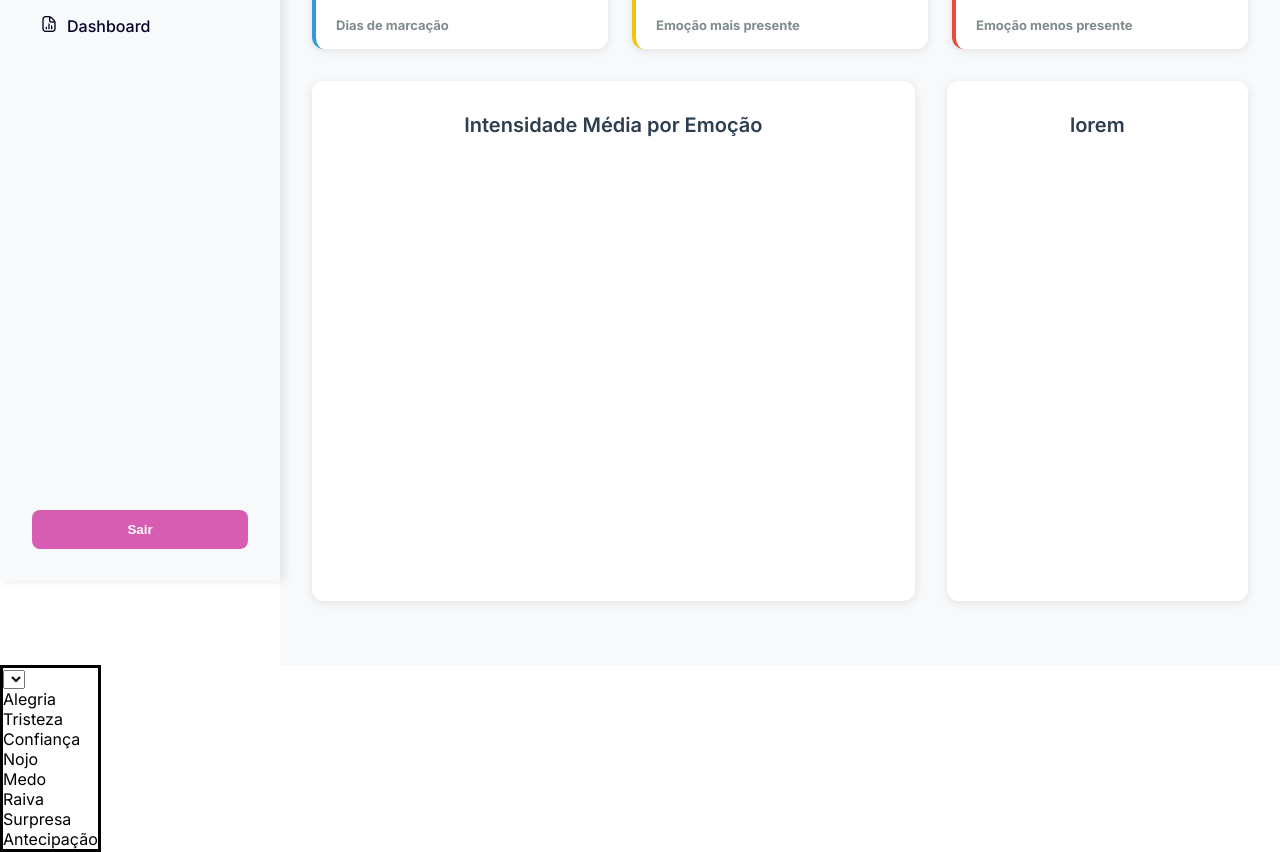
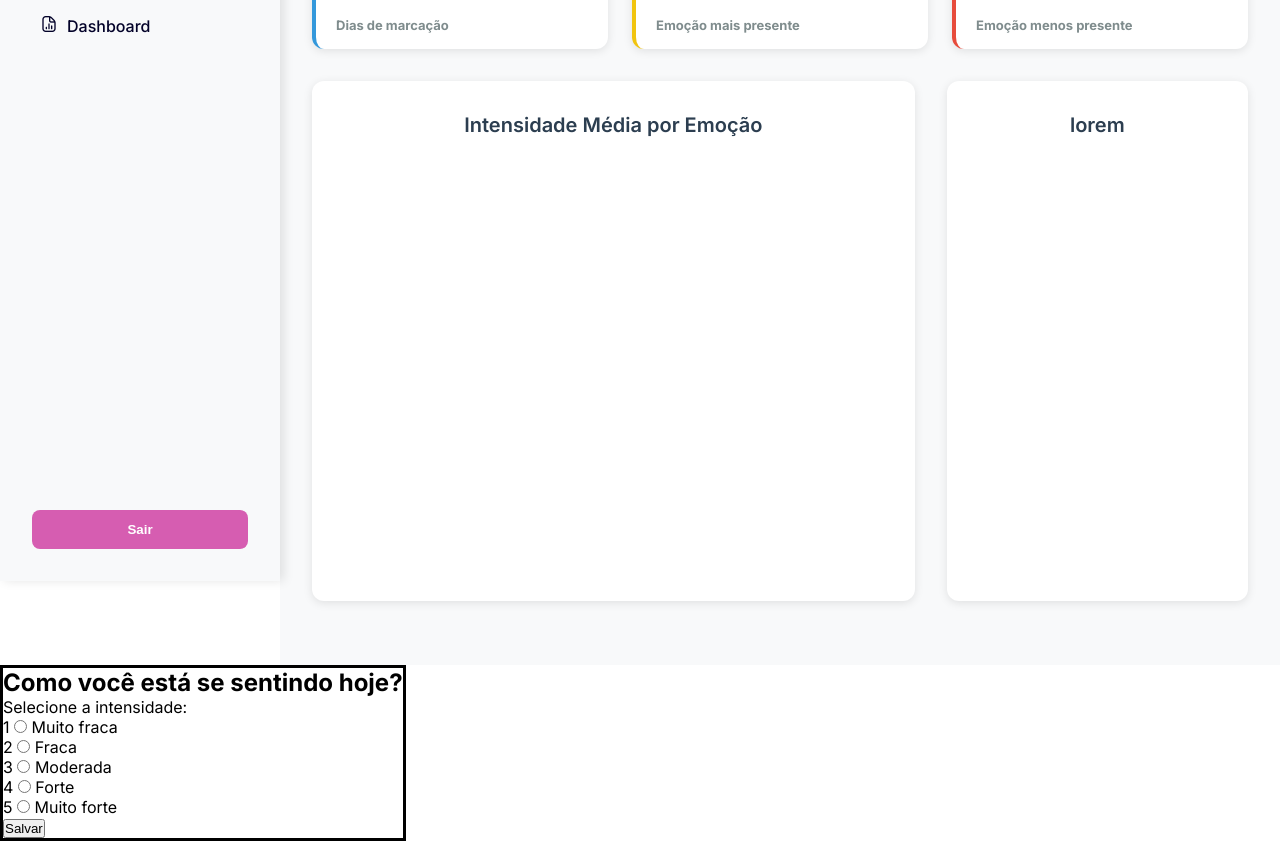
Before and after one commit to nathalli99/mood-tracker, a website: page public/dashboard/dashboard.html in a window 1280 px wide. Shown: the part 219-1071 px from the top of the page. Drawn offline with nearby package versions, Linux system fonts and the light colour scheme; no server answers.

Commit message:
[feat] modal emoções

```diff
--- a/public/dashboard/dashboard.html
+++ b/public/dashboard/dashboard.html
@@ -138,39 +138,60 @@
                 </section>
             </div>
 
+            <div id="mensagem_erro"></div>
+
         </main>
     </div>
 
-    <dialog open="">
-        <section class="emotion-modal">
-            <select>
-                <option value="1"></option>
-            </select>
-            <div id="alegria">
-                <p>Alegria</p>
+    <dialog open="" id="openModal" class="mood-modal">
+        <div class="emotion-modal">
+            <div class="title-modal">
+                <h2>Como você está se sentindo hoje?</h2>
             </div>
-            <div id="tristeza">
-                <p>Tristeza</p>
+            <form id="formEmotions" class="form-emotions">
+                <div class="emotions-selection">
+                    <div id="emotionsButtons" class="emotions-buttons">
+                        <!-- botões serão carregados dinamicamente aqui-->
                     </div>
-            <div id="confianca">
-                <p>Confiança</p>
+                    <input type="hidden" id="selectedEmotion" name="emotion" required>
                 </div>
-            <div id="nojo">
-                <p>Nojo</p>
+
+                <div class="intensity-selection">
+                    <label>Selecione a intensidade:</label>
+                    <div class="radio_container">
+                        <div class="radio_option">
+                            <label for="intensidade1">1</label>
+                            <input type="radio" id="intensidade1" name="intensidade" value="1" required>
+                            <label for="intensidade1">Muito fraca</label>
                         </div>
-            <div id="medo">
-                <p>Medo</p>
+                        <div class="radio_option">
+                            <label for="intensidade2">2</label>
+                            <input type="radio" id="intensidade2" name="intensidade" value="2" required>
+                            <label for="intensidade2">Fraca</label>
                         </div>
-            <div id="raiva">
-                <p>Raiva</p>
+                        <div class="radio_option">
+                            <label for="intensidade3">3</label>
+                            <input type="radio" id="intensidade3" name="intensidade" value="3" required>
+                            <label for="intensidade3">Moderada</label>
                         </div>
-            <div id="surpresa">
-                <p>Surpresa</p>
+                        <div class="radio_option">
+                            <label for="intensidade4">4</label>
+                            <input type="radio" id="intensidade4" name="intensidade" value="4" required>
+                            <label for="intensidade4">Forte</label>
                         </div>
-            <div id="antecipacao">
-                <p>Antecipação</p>
+                        <div class="radio_option">
+                            <label for="intensidade5">5</label>
+                            <input type="radio" id="intensidade5" name="intensidade" value="5" required>
+                            <label for="intensidade5">Muito forte</label>
                         </div>
-        </section>
+                    </div>
+                </div>
+                <div class="button-emotions">
+                    <button type="submit" class="submit-emotions">Salvar</button>
+                </div>
+        </div>
+        </form>
+        </div>
     </dialog>
 
 </body>
@@ -178,8 +199,6 @@
 </html>
 
 <script>
-
-
     b_usuario.innerHTML = sessionStorage.NOME_USUARIO;
     const idUser = sessionStorage.ID_USUARIO;
 
@@ -187,9 +206,55 @@
     let graficoPizza;
 
     window.onload = () => {
+        verificarRegistroDiario(idUser);
         obterDadosGraficoBarras(idUser);
         obterDadosGraficoPizza(idUser);
+        carregarEmocoes();
     };
+
+    // verificar registro diário, caso não tenha vai mostrar o modal para marcação
+    function verificarRegistroDiario() {
+        fetch(`/logs/hoje/${idUser}`)
+            .then((res) => {
+                if (res.status == 204) { // 204 = quando não tem nenhum conteúdo
+                    mostrarModal();
+                } else if (res.status == 200) {
+                    console.log(`Usuário já marcou emoção hoje.`);
+                }
+            })
+            .catch((error) => {
+                console.error(`Erro ao verificar marcação de hoje: `, error);
+            });
+    }
+
+    function carregarEmocoes() {
+        fetch(`/emotions/listar`)
+            .then((res) => res.json())
+            .then((emotions) => {
+                const container = document.getElementById(`emotionsButtons`);
+                emotions.forEach((emotions) => {
+                    const button = document.createElement(`button`);
+                    button.type = `button`;
+                    button.className = `buttons-emotions`;
+                    button.dataset.emotionId = emotion.idEmotion;
+                    button.textContent = emotion.nome;
+                    button.style.backgroundColor = emotion.cor; // cor de cada emoção
+                    button.title = emotion.descricao; // hover de descrição da emoção
+                    button.addEventListener(`click`, () => {
+                        document.querySelectorAll(`buttons-emotions`).forEach((btn) => {
+                            btn.classList.remove(`selected`);
+                        });
+                        button.classList.add(`selected`);
+                        document.getElementById(`selectedEmotion`).value = emotion.idEmotion;
+                    });
+                    container.appendChild(button);
+                });
+            })
+            .catch((error) => {
+                console.error(`Erro ao carregar emoções: `, error)
+            });
+    }
+
 
     function obterDadosGraficoBarras(idUser) {
         fetch(`/logs/grafico-barras/${idUser}`)
```
Also changed, not shown: public/cadastro.html (+1 -3 lines), public/index.html (+1 -1 lines). Lines whose indentation alone changed are shown as unchanged.
